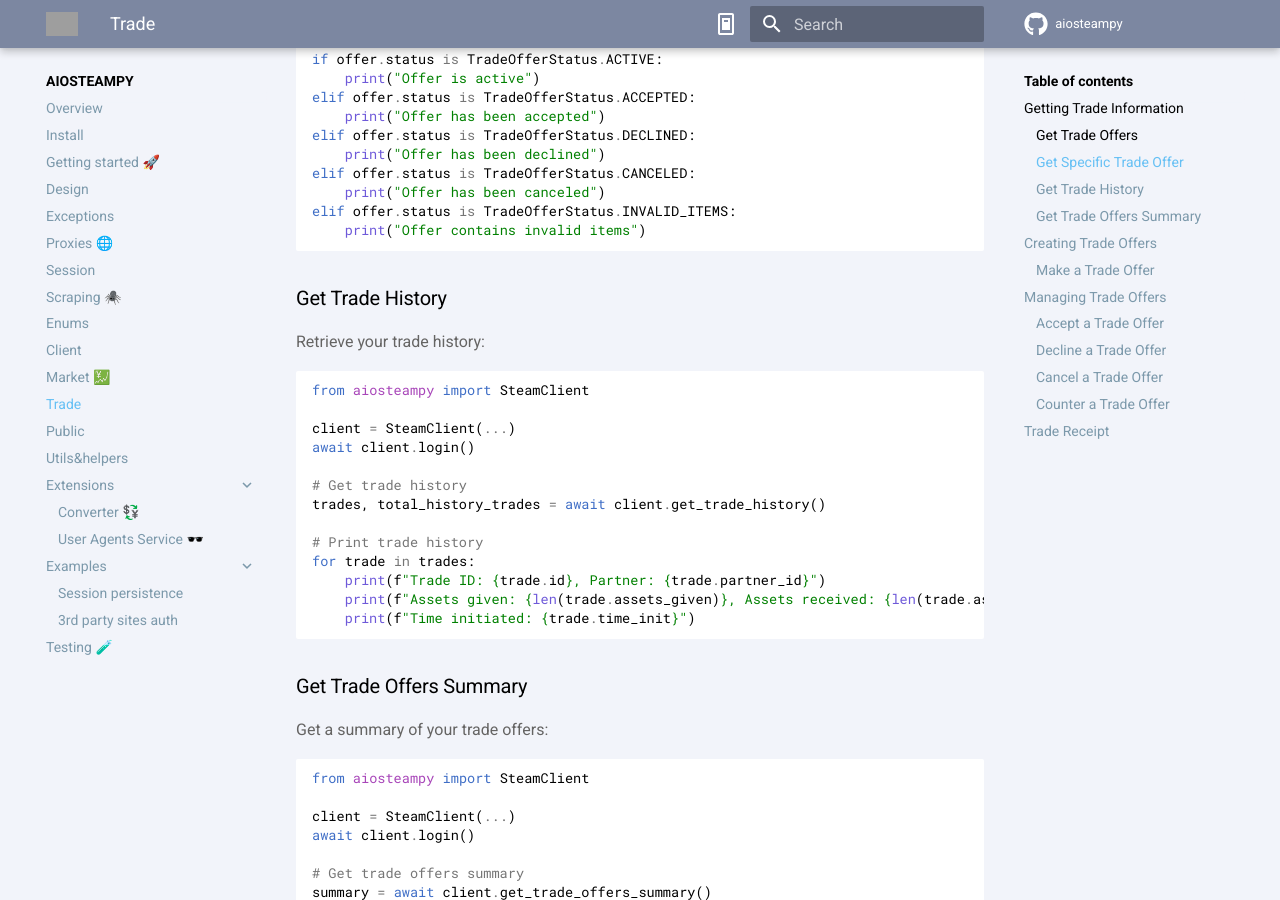
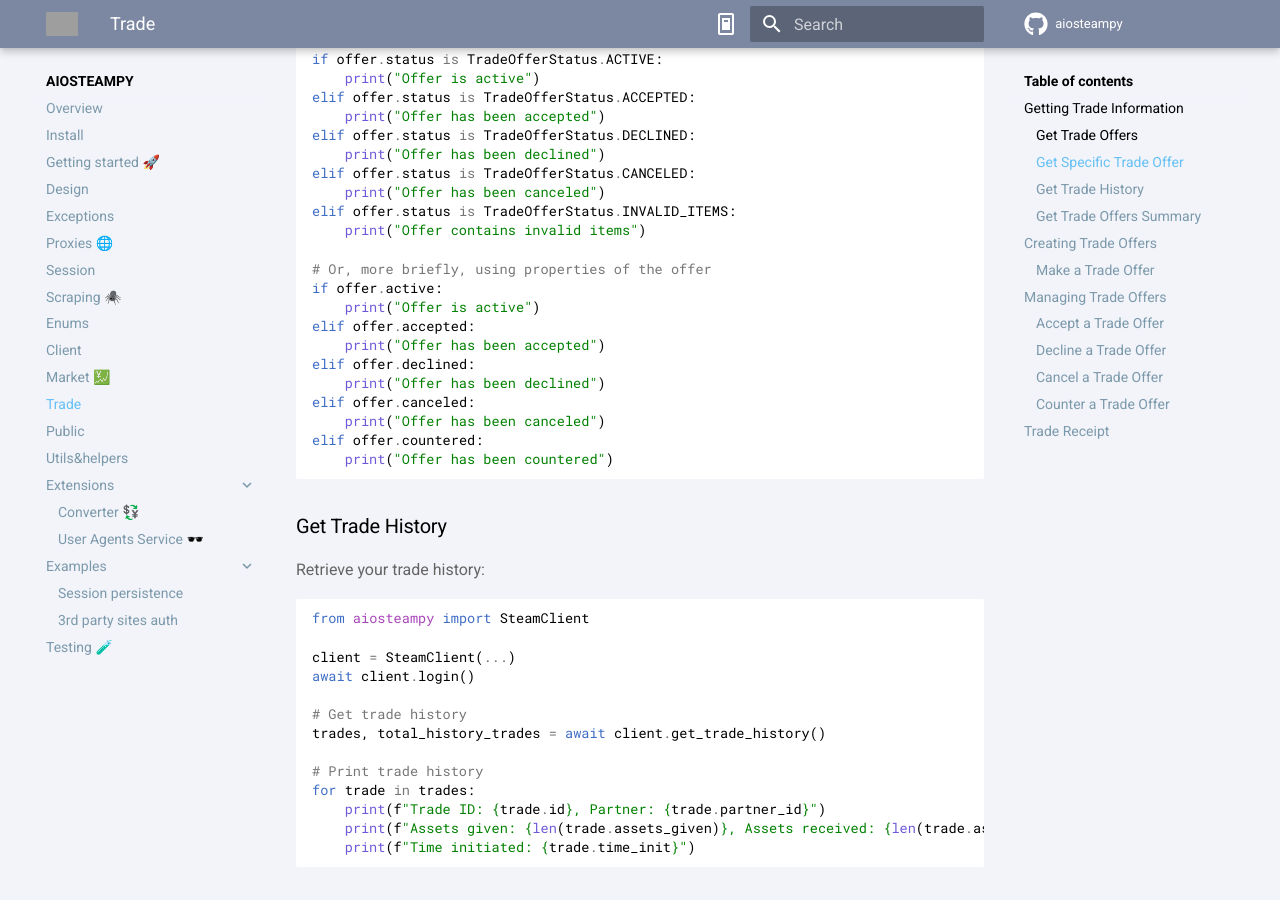
Before and after one commit to somespecialone/aiosteampy, an MkDocs documentation site: the page built from docs/trade.md, in a window 1280 px wide and 900 px high, scrolled down 1328 px. Built offline with MkDocs 1.6.1 and Material for MkDocs 9.7.7, drawn with Linux system fonts in a browser that asks for light colours; comment, search, counter and statistics services are not loaded; grey boxes are pictures that could not be loaded.

Commit message:
🚑 Fix #74: `TradeOfferItem`s now will be properly returned without descriptions if `TradeOffer` is not active. Shorthands as properties `canceled`, `countered`, etc. for status. v0.7.8

````diff
--- a/docs/trade.md
+++ b/docs/trade.md
@@ -67,6 +67,18 @@ elif offer.status is TradeOfferStatus.CANCELED:
     print("Offer has been canceled")
 elif offer.status is TradeOfferStatus.INVALID_ITEMS:
     print("Offer contains invalid items")
+
+# Or, more briefly, using properties of the offer
+if offer.active:
+    print("Offer is active")
+elif offer.accepted:
+    print("Offer has been accepted")
+elif offer.declined:
+    print("Offer has been declined")
+elif offer.canceled:
+    print("Offer has been canceled")
+elif offer.countered:
+    print("Offer has been countered")
 ```
 
 ### Get Trade History
--- a/pyproject.toml
+++ b/pyproject.toml
@@ -1,6 +1,6 @@
 [tool.poetry]
 name = "aiosteampy"
-version = "0.7.7"
+version = "0.7.8"
 description = "Trade and interact with steam market, webapi, guard"
 license = "MIT"
 authors = ["Dmytro Tkachenko <itsme@somespecial.one>"]
````
Also changed, not shown: 3 other files.
